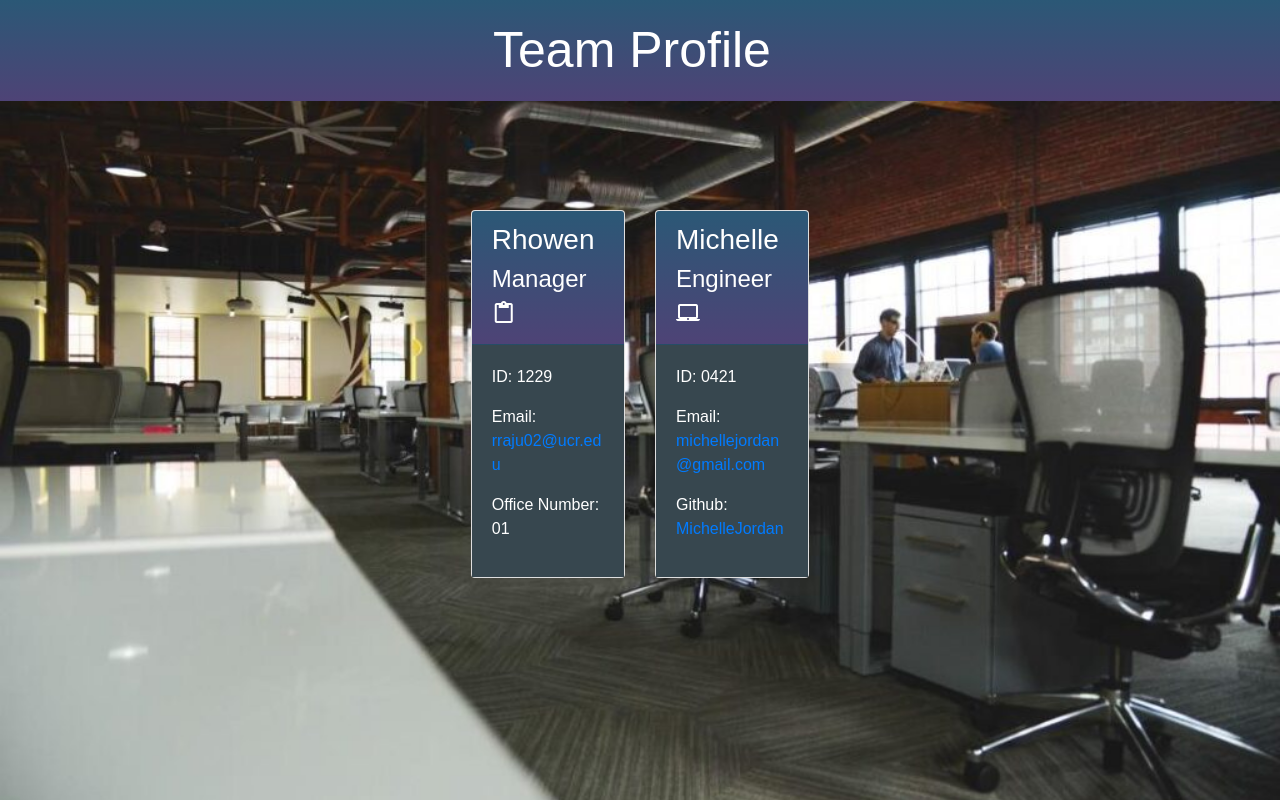
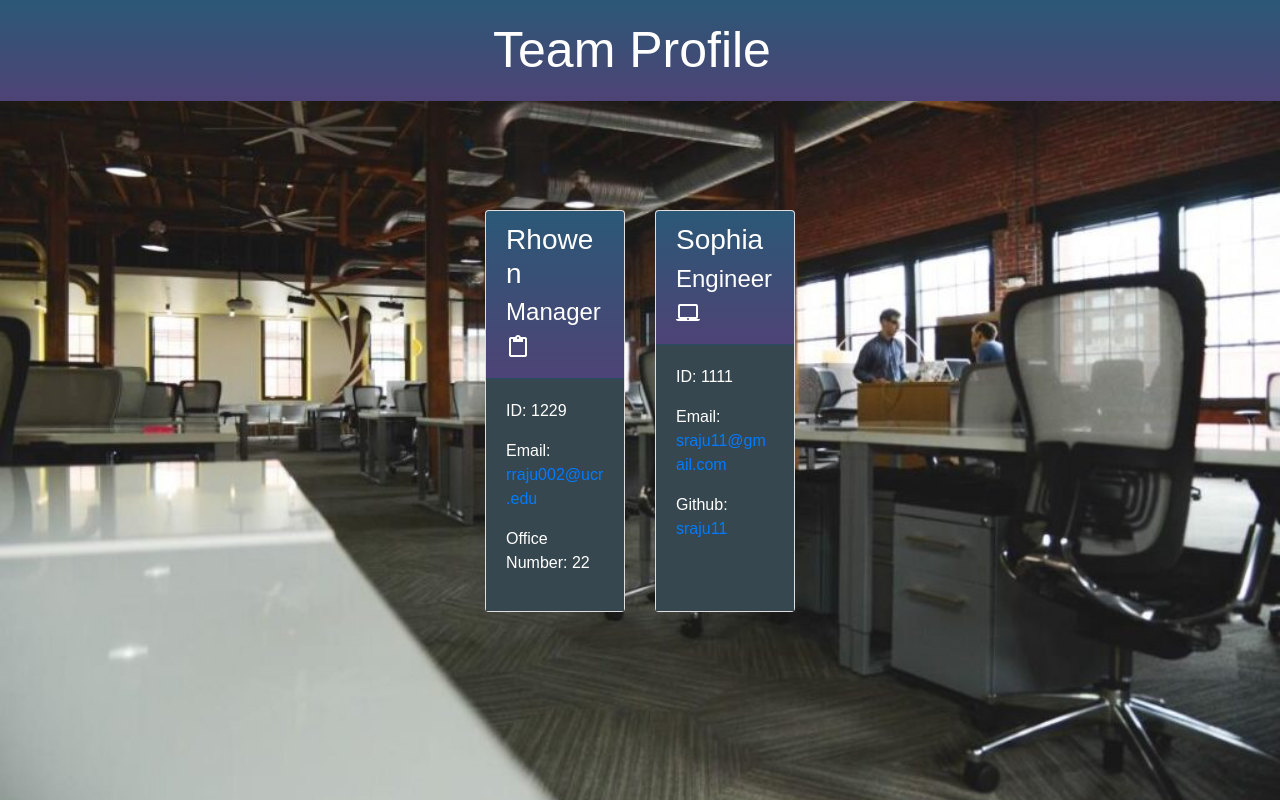
Before and after one commit to rraju002/TeamProfileGenerator, a website: page index.html in a window 1280 px wide. Drawn offline with nearby package versions, Linux system fonts and the light colour scheme.

Commit message:
add README

```diff
--- a/index.html
+++ b/index.html
@@ -25,13 +25,13 @@
     <div class="col-4 mt-4">
         <div class="card h-100">
             <div class="card-header">
-                <h3>Rhowen</h3>
+                <h3>Rhowen </h3>
                 <h4>Manager</h4><i class="material-icons">content_paste</i>
             </div>
             <div class="card-body">
                 <p class="id">ID: 1229</p>
-                <p class="email">Email: <a href="mailto:rraju02@ucr.edu">rraju02@ucr.edu</a></p>
-                <p class="office">Office Number: 01</p>
+                <p class="email">Email: <a href="mailto:rraju002@ucr.edu">rraju002@ucr.edu</a></p>
+                <p class="office">Office Number: 22</p>
             </div>
         </div>
     </div>
@@ -39,13 +39,13 @@
     <div class="col-4 mt-4">
         <div class="card h-100">
             <div class="card-header">
-                <h3>Michelle</h3>
+                <h3>Sophia</h3>
                 <h4>Engineer</h4><i class="material-icons">laptop_mac</i>
             </div>
             <div class="card-body">
-                <p class="id">ID: 0421</p>
-                <p class="email">Email: <a href="mailto:michellejordan@gmail.com">michellejordan@gmail.com</a></p>
-                <p class="github">Github: <a href="https://github.com/MichelleJordan">MichelleJordan</a></p>
+                <p class="id">ID: 1111</p>
+                <p class="email">Email: <a href="mailto:sraju11@gmail.com">sraju11@gmail.com</a></p>
+                <p class="github">Github: <a href="https://github.com/sraju11">sraju11</a></p>
             </div>
         </div>
     </div>
```
Also changed, not shown: README.md (added), 1 other file.
